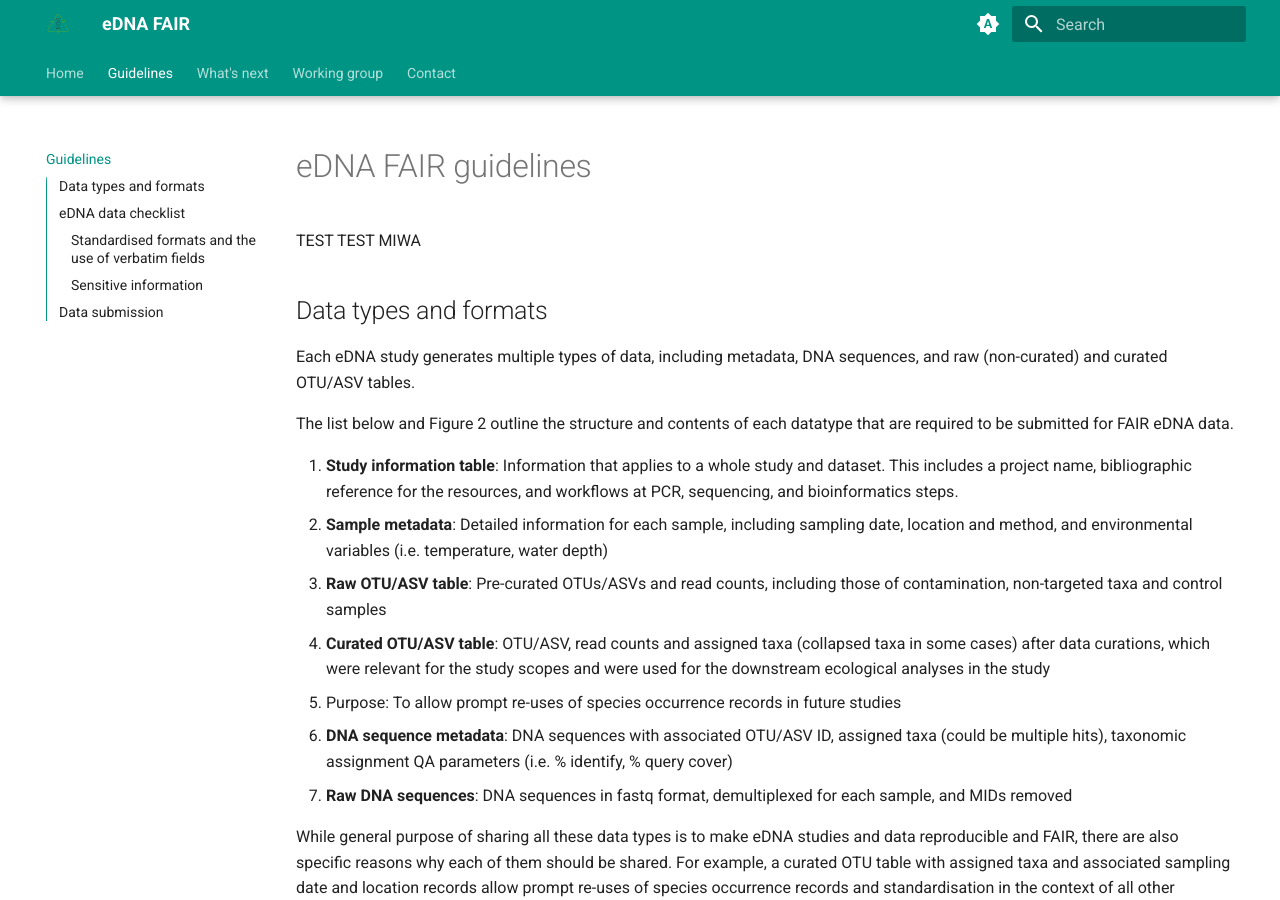
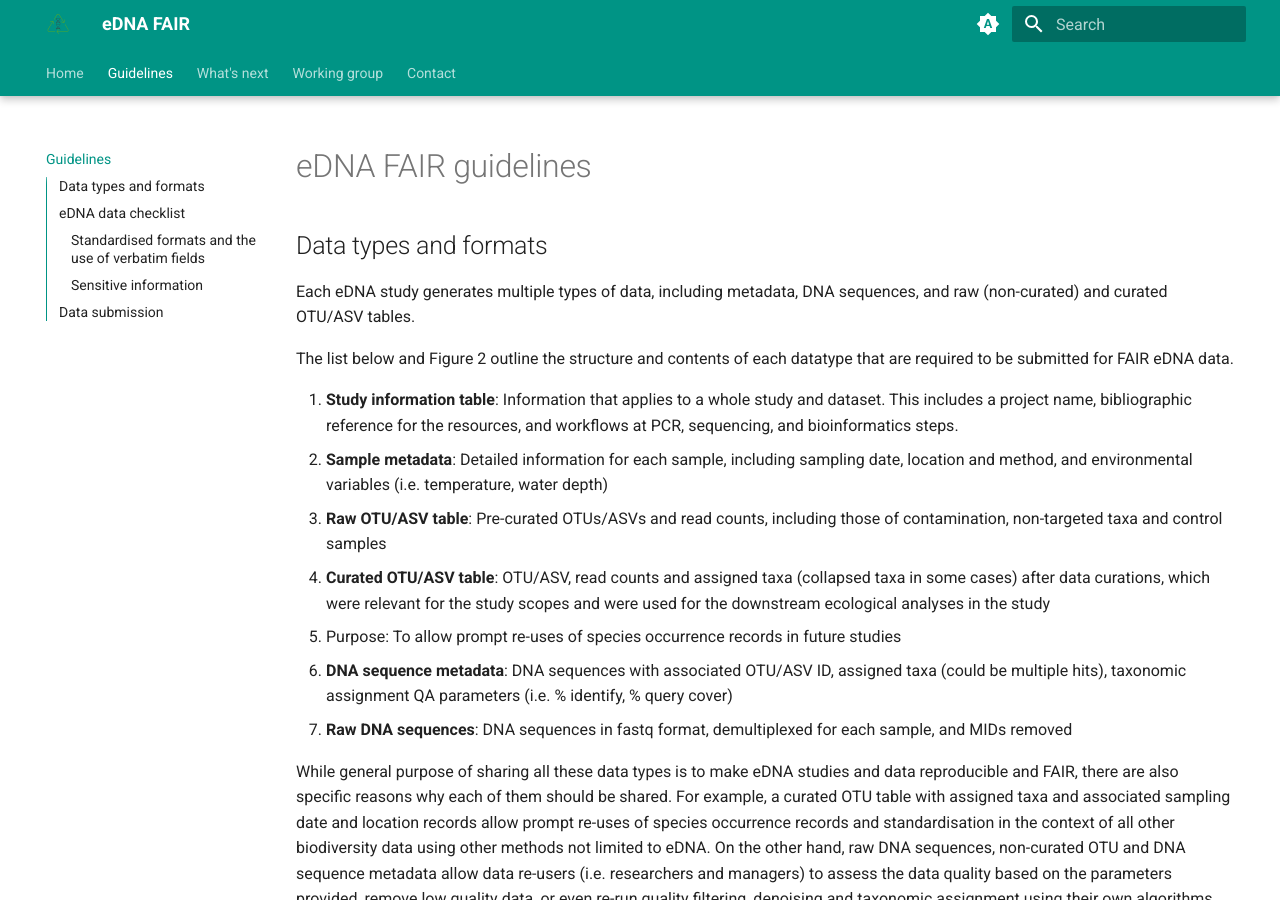
Before and after one commit to FAIR-eDNA/FAIR-eDNA.github.io, an MkDocs documentation site: the page built from docs/guidelines.md, in a window 1280 px wide and 900 px high. Built offline with MkDocs 1.6.1 and Material for MkDocs 9.7.7, drawn with Linux system fonts in a browser that asks for light colours.

Commit message:
Update guidelines.md

```diff
--- a/docs/guidelines.md
+++ b/docs/guidelines.md
@@ -1,6 +1,5 @@
 # eDNA FAIR guidelines
 
-TEST TEST MIWA
 ## Data types and formats
 Each eDNA study generates multiple types of data, including metadata, DNA sequences, and raw (non-curated) and curated OTU/ASV tables.
 
```
